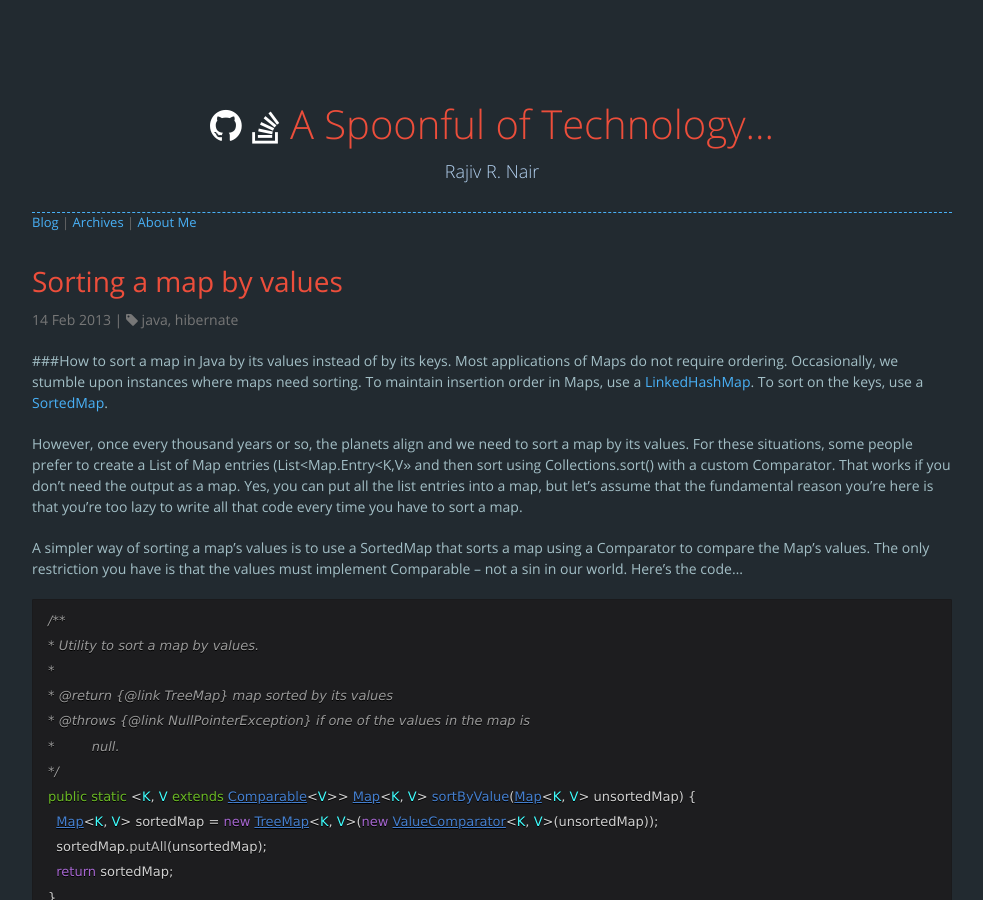
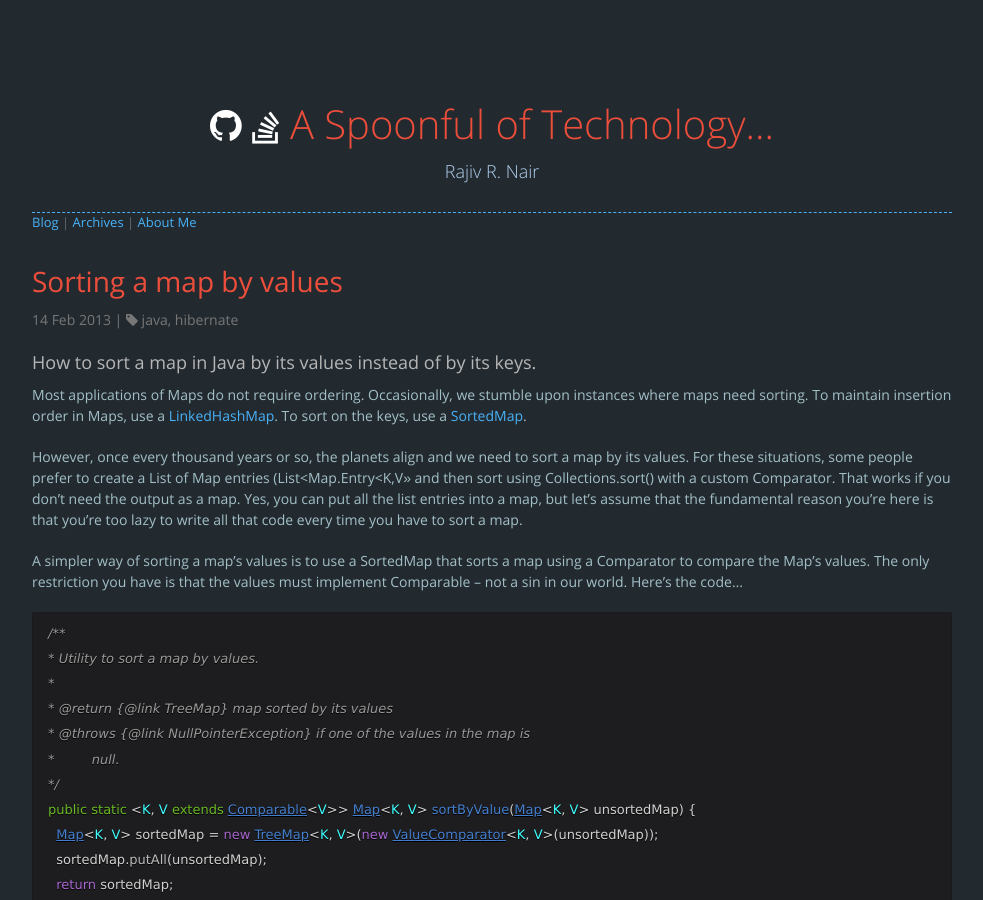
Before and after one commit to rajivrnair/rajivrnair.github.io, a Jekyll site: the page built from _posts/2013-02-14-sorting-a-map-by-values.md, in a window 1280 px wide and 900 px high. Shown: the whole window, without its empty margins (148-1131 px from the left). Built offline with Jekyll 4.4.1, drawn with Linux system fonts in a browser that asks for light colours; nearby versions of some CDN libraries; comment, search, counter and statistics services are not loaded.

Commit message:
sort map | Updated for new MD syntax

```diff
--- a/_posts/2013-02-14-sorting-a-map-by-values.md
+++ b/_posts/2013-02-14-sorting-a-map-by-values.md
@@ -3,14 +3,14 @@ title: Sorting a map by values
 tags: [java, hibernate]
 ---
 
-###How to sort a map in Java by its values instead of by its keys.
+### How to sort a map in Java by its values instead of by its keys.
 Most applications of Maps do not require ordering. Occasionally, we stumble upon instances where maps need sorting. To maintain insertion order in Maps, use a [LinkedHashMap](http://docs.oracle.com/javase/6/docs/api/java/util/LinkedHashMap.html). To sort on the keys, use a [SortedMap](http://docs.oracle.com/javase/6/docs/api/java/util/SortedMap.html).
 
 However, once every thousand years or so, the planets align and we need to sort a map by its values. For these situations, some people prefer to create a List of Map entries (List<Map.Entry<K,V>> and then sort using Collections.sort() with a custom Comparator. That works if you don’t need the output as a map. Yes, you can put all the list entries into a map, but let’s assume that the fundamental reason you’re here is that you’re too lazy to write all that code every time you have to sort a map.
 
 A simpler way of sorting a map’s values is to use a SortedMap that sorts a map using a Comparator to compare the Map’s values. The only restriction you have is that the values must implement Comparable – not a sin in our world. Here’s the code...
 
-{% highlight java %}
+~~~ java
 /**
 * Utility to sort a map by values.
 *
@@ -46,4 +46,4 @@ static class ValueComparator<K, V extends Comparable<V>> implements Comparator<K
   return (value1.compareTo(value2) == 0) ? 1 : value1.compareTo(value2);
   }
 }
-{% endhighlight %}
+~~~
```
